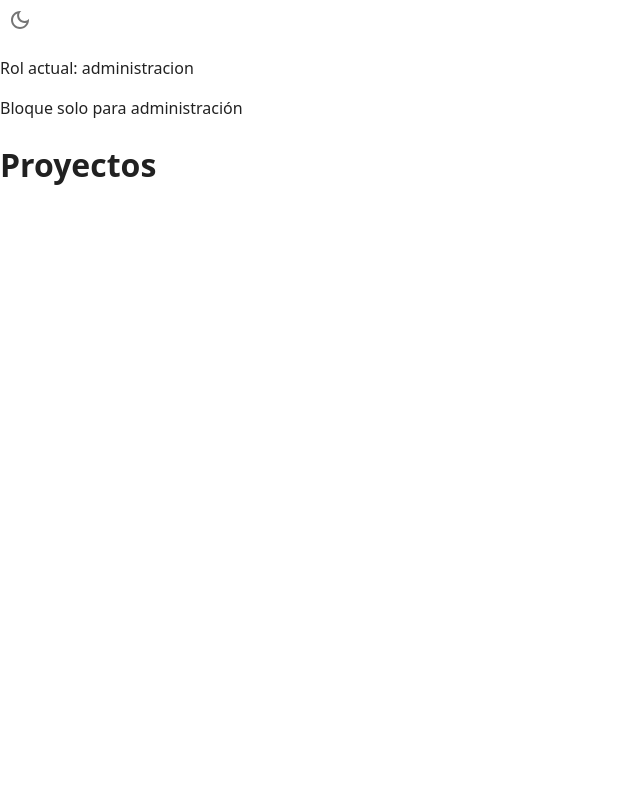
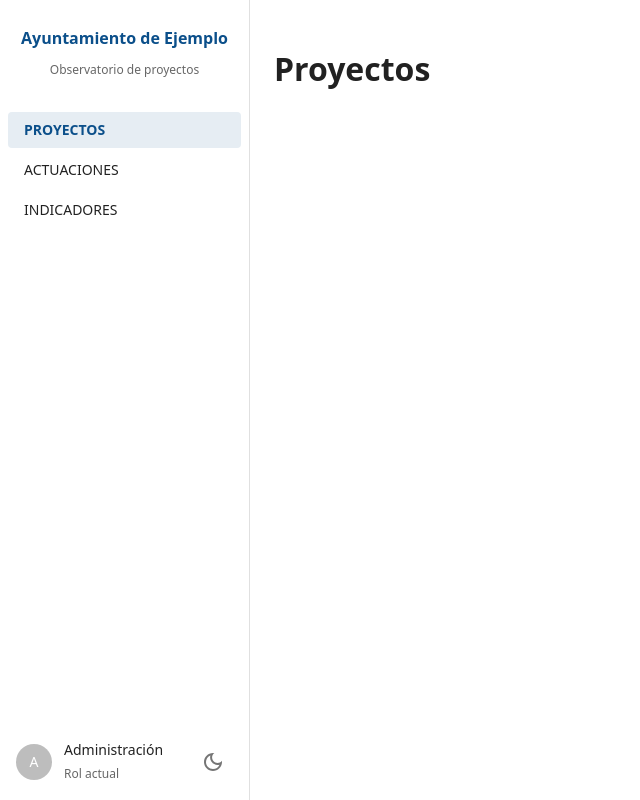
Before and after one commit to jesusrodriguezkhora/template-observatorio, a React app in the folder frontend/: page /proyectos in a window 1280 px wide. Shown: the whole page, without its empty margins (0-640 px from the left). Built offline with nearby package versions, Linux system fonts and the light colour scheme; the HTML template or start-up script is replaced by a standard one.

Commit message:
Sidebar visible en web

```diff
--- a/frontend/src/App.jsx
+++ b/frontend/src/App.jsx
@@ -1,25 +1,19 @@
 import { Routes, Route, Navigate } from "react-router";
 import { MUNICIPALITY } from "./config/municipality";
-import ColorModeToggle from "./components/ColorModeToggle";
-import RequireRole from "./auth/RequireRole";
-import { useAuth } from "./auth/AuthContext";
-import { ROLES } from "./config/roles";
+import { HOME_PATH } from "./config/navigation";
+import AppLayout from "./layout/AppLayout";
 
 function App() {
-  const { role } = useAuth();
   return (
     <>
-      <title>{`${MUNICIPALITY.shortName}`}</title>
-      <ColorModeToggle />
-      <p>Rol actual: {role}</p>
-      <RequireRole roles={[ROLES.ADMINISTRACION]} fallback={<p>Bloque oculto para tu rol</p>}>
-        <p>Bloque solo para administración</p>
-      </RequireRole>
+      <title>{`${MUNICIPALITY.observatoryTitle} · ${MUNICIPALITY.shortName}`}</title>
       <Routes>
-        <Route path="/" element={<Navigate to="/proyectos" replace />} />
-        <Route path="/proyectos" element={<h1>Proyectos</h1>} />
-        <Route path="/actuaciones" element={<h1>Actuaciones</h1>} />
-        <Route path="*" element={<h1>Página no encontrada</h1>} />
+        <Route element={<AppLayout />}>
+          <Route index element={<Navigate to={HOME_PATH} replace />} />
+          <Route path="proyectos" element={<h1>Proyectos</h1>} />
+          <Route path="actuaciones" element={<h1>Actuaciones</h1>} />
+          <Route path="*" element={<h1>Página no encontrada</h1>} />
+        </Route>
       </Routes>
     </>
   );
--- a/frontend/src/config/municipality.js
+++ b/frontend/src/config/municipality.js
@@ -1,7 +1,7 @@
 export const MUNICIPALITY = Object.freeze({
   name: "Ayuntamiento de Ejemplo",
   shortName: "Ejemplo",
-  website: "https://www.ejemplo.es",
+  website: "https://www.khoraurbanthinkers.es",
   logo: null,
   observatoryTitle: "Observatorio de proyectos",
 });
--- a/frontend/src/config/navigation.js
+++ b/frontend/src/config/navigation.js
@@ -7,5 +7,5 @@ export const NAV_ITEMS = Object.freeze([
   { key: "convocatorias", label: "Convocatorias", path: "/convocatorias", enabled: false },
   { key: "proyectos", label: "Proyectos", path: "/proyectos", enabled: true },
   { key: "actuaciones", label: "Actuaciones", path: "/actuaciones", enabled: true },
-  { key: "indicadores", label: "Indicadores", path: "/indicadores", enabled: false, roles: [ROLES.ADMINISTRACION] },
+  { key: "indicadores", label: "Indicadores", path: "/indicadores", enabled: true, roles: [ROLES.ADMINISTRACION] },
 ]);
--- a/frontend/src/layout/Sidebar.jsx
+++ b/frontend/src/layout/Sidebar.jsx
@@ -5,7 +5,7 @@ import { useAuth } from "../auth/AuthContext";
 import SidebarBrand from "./SidebarBrand";
 import SidebarUser from "./SidebarUser";
 
-const SIDEBAR_WIDTH = 220;
+const SIDEBAR_WIDTH = 250;
 
 const navItemSx = (theme) => ({
   borderRadius: 1,
```
